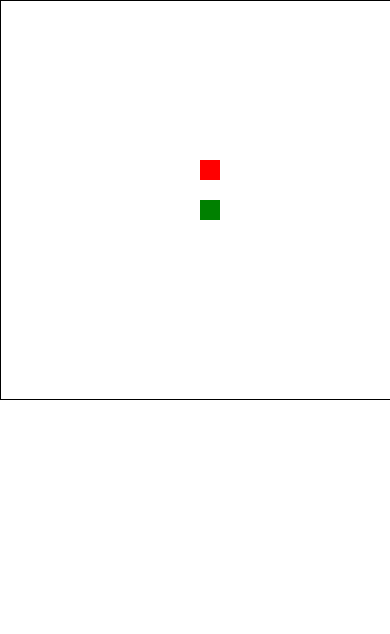
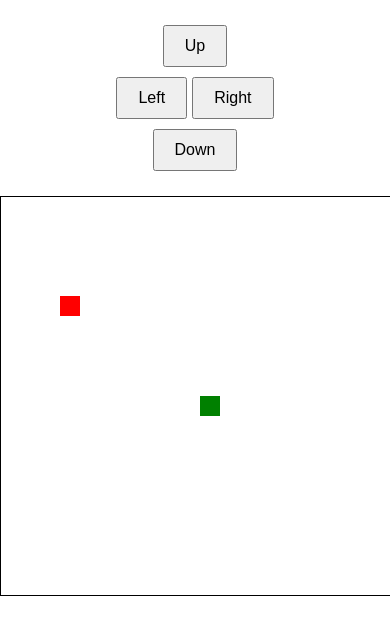
Before and after one commit to imMoonLight30/Snake, a React (Create React App) app in the folder snakeeats/: page / in a window 390 px wide. Shown: the top 634 px of the page. Built offline with nearby package versions, Linux system fonts and the light colour scheme.

Commit message:
added the buttom for the game

```diff
--- a/snakeeats/src/App.css
+++ b/snakeeats/src/App.css
@@ -1,5 +1,45 @@
 .App {
   text-align: center;
+}
+
+#gameCanvasContainer {
+  position: relative;
+  width: 100%;
+  height: 100%;
+  display: flex;
+  justify-content: top;
+  align-items: center;
+  overflow: hidden;
+  background-color: #282c34;
+  border: 2px solid #61dafb;
+  border-radius: 10px;
+  margin: 20px;
+  padding: 10px;
+  box-shadow: 0 0 10px rgba(0, 0, 0, 0.5);
+}
+
+.controls {
+  display: flex;
+  flex-direction: column;
+  align-items: center;
+  margin: 20px;
+}
+
+.controls-row {
+  display: flex;
+  justify-content: center;
+  margin: 5px 0;
+}
+
+.mid-control-row {
+  display: flex;
+  justify-content: center;
+  gap: 10px;
+}
+.controls button {
+  margin: 5px;
+  padding: 10px 20px;
+  font-size: 16px;
 }
 
 .App-logo {
@@ -7,9 +47,24 @@
   pointer-events: none;
 }
 
-@media (prefers-reduced-motion: no-preference) {
-  .App-logo {
-    animation: App-logo-spin infinite 20s linear;
+@media (max-width: 600px) {
+  .controls {
+    flex-direction: column;
+  }
+
+  .mid-control-row {
+    flex-direction: row;
+    gap: 5px;
+  }
+
+  .controls-row {
+    flex-direction: column;
+    margin: 5px 0;
+  }
+
+  .controls button {
+    width: 100%;
+    margin: 5px 0;
   }
 }
 
--- a/snakeeats/src/App.js
+++ b/snakeeats/src/App.js
@@ -1,9 +1,20 @@
 import './App.css';
-import game from './components/game.js';
+import { changeDirection } from './components/game.js';
 function App() {
   return (
     <div className="App">
-      <game/>
+      <div className="controls">
+        <div className="control-row">
+          <button onClick={() => changeDirection('up')}>Up</button>
+        </div>
+        <div className="mid-control-row">
+          <button onClick={() => changeDirection('left')}>Left</button>
+          <button onClick={() => changeDirection('right')}>Right</button>
+        </div>
+        <div className="control-row">
+          <button onClick={() => changeDirection('down')}>Down</button>
+        </div>
+      </div>
     </div>
   );
 }
--- a/snakeeats/src/components/game.js
+++ b/snakeeats/src/components/game.js
@@ -84,5 +84,22 @@ window.addEventListener('keydown', e => {
     }
 });
 
+export function changeDirection(dir) {
+    switch (dir) {
+        case 'up':
+            if (direction.y === 0) direction = { x: 0, y: -gridSize };
+            break;
+        case 'down':
+            if (direction.y === 0) direction = { x: 0, y: gridSize };
+            break;
+        case 'left':
+            if (direction.x === 0) direction = { x: -gridSize, y: 0 };
+            break;
+        case 'right':
+            if (direction.x === 0) direction = { x: gridSize, y: 0 };
+            break;
+    }
+}
+
 food = getRandomFoodPosition();
 gameLoop();
```
